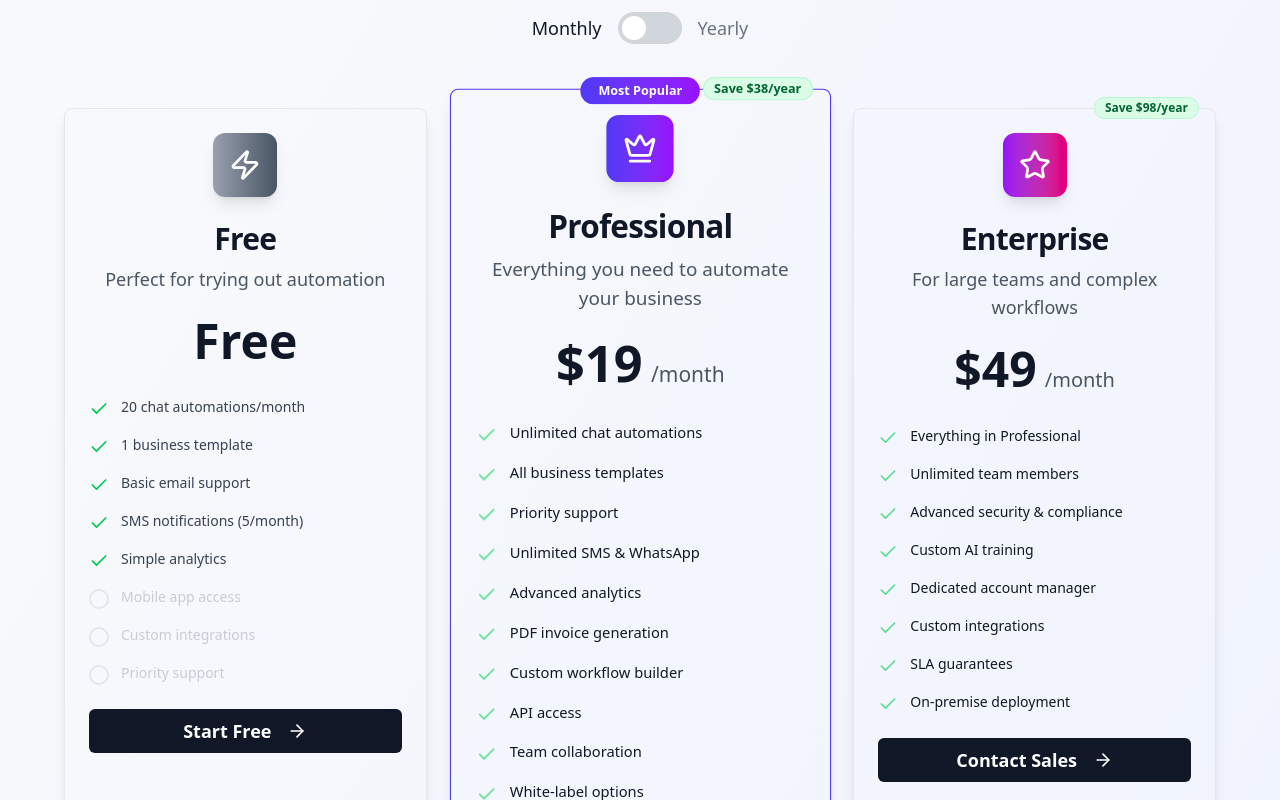
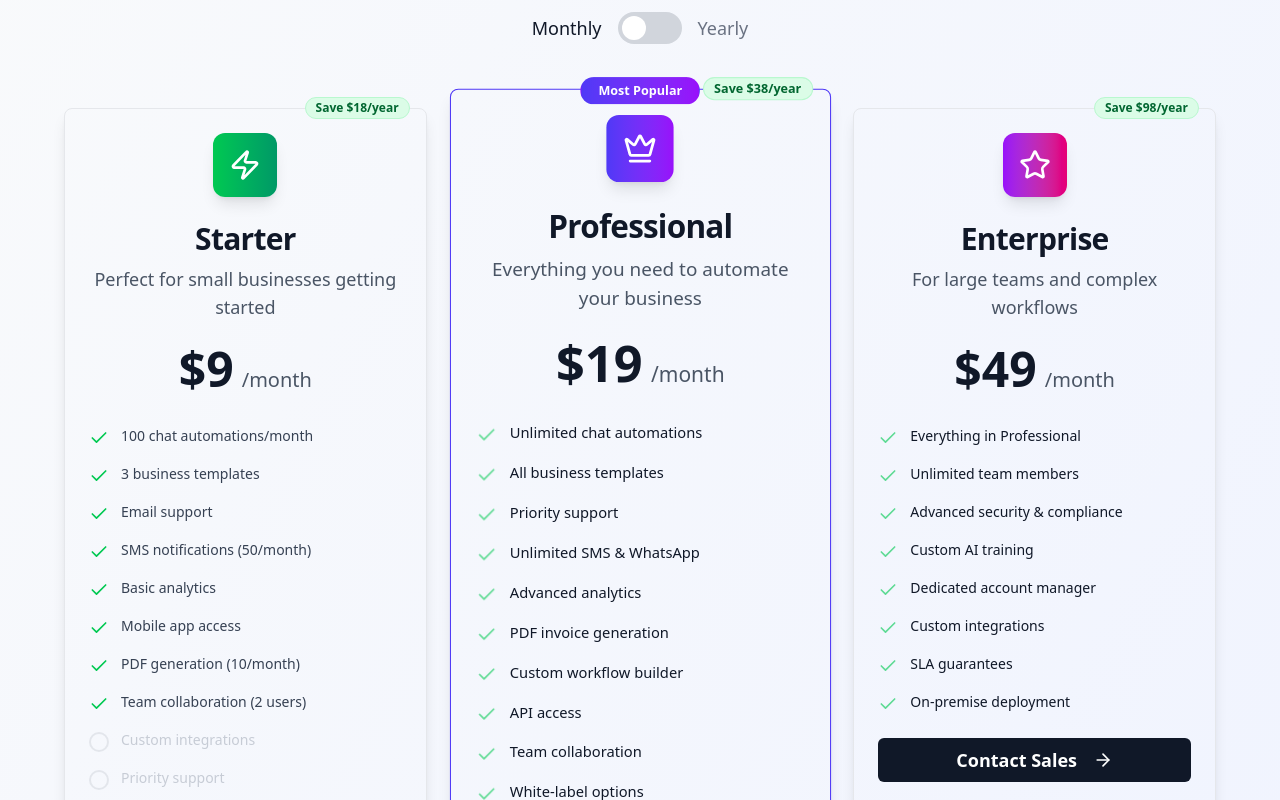
Before and after one commit to GibsonWaheire/niched_chat_ops, a React (Vite) app: page / in a window 1280 px wide. Shown: the part 3080-3880 px from the top of the page. Built offline with nearby package versions, Linux system fonts and the light colour scheme.

Commit message:
Replace free plan with Starter plan: /month entry point with 100 automations and 3 templates

```diff
--- a/db.json
+++ b/db.json
@@ -8,6 +8,15 @@
       "createdAt": "2024-01-01T00:00:00.000Z",
       "plan": "free",
       "automationsUsed": 15
+    },
+    {
+      "id": "3b6c",
+      "email": "pwriter455@gmail.com",
+      "password": "$2b$10$wm8ff9",
+      "fullName": "Gibson",
+      "createdAt": "2025-08-17T13:28:12.165Z",
+      "plan": "free",
+      "automationsUsed": 0
     }
   ],
   "businesses": [
--- a/src/components/PricingSection.tsx
+++ b/src/components/PricingSection.tsx
@@ -2,29 +2,31 @@ import { useState } from "react";
 import { Button } from "./ui/button";
 import { Card, CardContent, CardDescription, CardHeader, CardTitle } from "./ui/card";
 import { Badge } from "./ui/badge";
-import { Check, Zap, Crown, Star, ArrowRight, Shield, Clock, Users, MessageSquare, BarChart3, Zap as ZapIcon } from "lucide-react";
+import { Check, Zap, Crown, Star, ArrowRight, Shield, Clock, Users, MessageSquare, BarChart3 } from "lucide-react";
 
 const plans = [
   {
-    name: "Free",
-    price: { monthly: 0, yearly: 0 },
-    period: "forever",
-    description: "Perfect for trying out automation",
+    name: "Starter",
+    price: { monthly: 9, yearly: 90 },
+    period: "month",
+    description: "Perfect for small businesses getting started",
     icon: Zap,
-    gradient: "from-gray-400 to-gray-600",
+    gradient: "from-green-500 to-emerald-600",
     features: [
-      { text: "20 chat automations/month", included: true, highlight: false },
-      { text: "1 business template", included: true, highlight: false },
-      { text: "Basic email support", included: true, highlight: false },
-      { text: "SMS notifications (5/month)", included: true, highlight: false },
-      { text: "Simple analytics", included: true, highlight: false },
-      { text: "Mobile app access", included: false, highlight: false },
+      { text: "100 chat automations/month", included: true, highlight: false },
+      { text: "3 business templates", included: true, highlight: false },
+      { text: "Email support", included: true, highlight: false },
+      { text: "SMS notifications (50/month)", included: true, highlight: false },
+      { text: "Basic analytics", included: true, highlight: false },
+      { text: "Mobile app access", included: true, highlight: false },
+      { text: "PDF generation (10/month)", included: true, highlight: false },
+      { text: "Team collaboration (2 users)", included: true, highlight: false },
       { text: "Custom integrations", included: false, highlight: false },
       { text: "Priority support", included: false, highlight: false }
     ],
-    cta: "Start Free",
+    cta: "Start 7-day trial",
     popular: false,
-    savings: null
+    savings: "Save 17%"
   },
   {
     name: "Professional",
@@ -75,7 +77,7 @@ const plans = [
 const featureCategories = [
   {
     name: "Core Features",
-    icon: ZapIcon,
+    icon: Zap,
     features: ["Chat automations", "Business templates", "Mobile access"]
   },
   {
@@ -129,7 +131,7 @@ export default function PricingSection() {
             Simple, transparent pricing
           </h2>
           <p className="text-xl text-gray-600 max-w-3xl mx-auto mb-8">
-            Start free, upgrade when you're ready to scale your automation.
+            Start with our affordable Starter plan and scale to Enterprise when you're ready.
             No hidden fees, no surprises.
           </p>
 
@@ -205,11 +207,9 @@ export default function PricingSection() {
                   <div className="space-y-2">
                     <div className="flex items-baseline justify-center gap-2">
                       <span className="text-5xl font-bold text-gray-900">
-                        {currentPrice === 0 ? 'Free' : `$${currentPrice}`}
+                        ${currentPrice}
                       </span>
-                      {currentPrice > 0 && (
-                        <span className="text-xl text-gray-600">/{periodText}</span>
-                      )}
+                      <span className="text-xl text-gray-600">/{periodText}</span>
                     </div>
                     {currentPrice > 0 && isYearly && (
                       <p className="text-sm text-gray-500">
```
